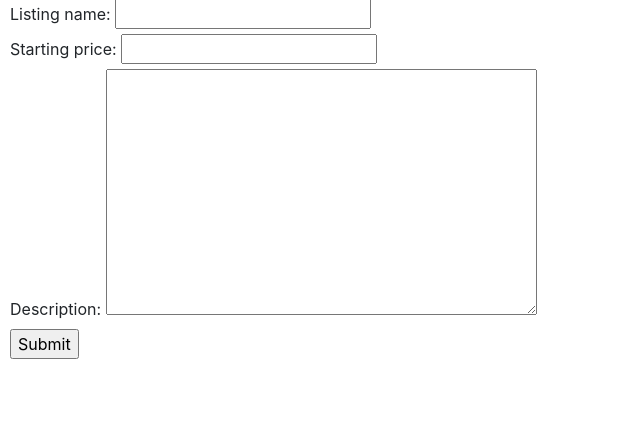
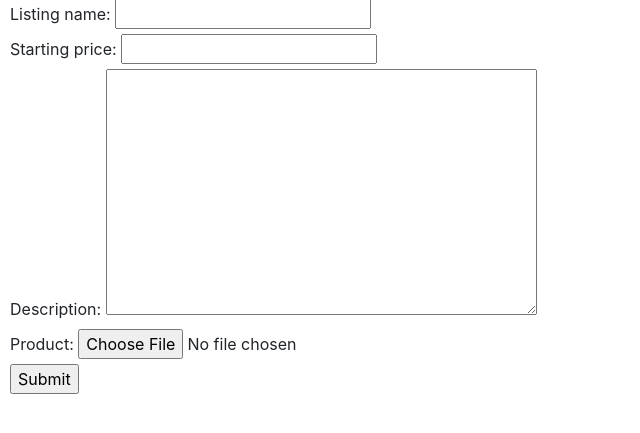
Before and after one commit to liampc/ComSci50, a Django app: page /listing/add_listing in a window 1280 px wide. Shown: the part 210-643 px from the top of the page, without its empty margins (0-640 px from the left). Run offline with Django 3.2, Linux system fonts and the light colour scheme; some libraries are stand-ins or nearby versions.

Commit message:
add working image upload

```diff
--- a/auctions/forms.py
+++ b/auctions/forms.py
@@ -5,3 +5,4 @@ class Add_listing(forms.Form):
     product = forms.CharField(label="Listing name" ,max_length=64)
     price = forms.DecimalField(label="Starting price", max_digits=12, decimal_places=2)
     description = forms.CharField(label="Description",widget=forms.Textarea)
+    product_image = forms.ImageField(label="Product")
--- a/auctions/models.py
+++ b/auctions/models.py
@@ -12,6 +12,7 @@ class Listing(models.Model):
     date_created = models.DateTimeField(auto_now_add=True)
     description = models.CharField(max_length=200, blank=True)
     lister = models.CharField(max_length=64)
+    product_image = models.ImageField(null=True, blank=True, upload_to="images/")
 
     def __str__(self):
         return f"{self.product} : ${self.price}"
--- a/auctions/templates/auctions/add_listing.html
+++ b/auctions/templates/auctions/add_listing.html
@@ -16,7 +16,7 @@
 
     {% endif %}
 
-    <form action="{% url 'add_listing' %}" method="post">
+    <form action="{% url 'add_listing' %}" method="POST" enctype="multipart/form-data">
         {% csrf_token %}
         {{form.product.label_tag}}
         {{form.product}}
@@ -27,6 +27,9 @@
         {{form.description.label_tag}}
         {{form.description}}
         <br>
+        {{form.product_image.label_tag}}
+        {{form.product_image}}
+        <br>
         {% if form %}
             <input type="submit" value="Submit">
         {% endif %}
--- a/auctions/templates/auctions/index.html
+++ b/auctions/templates/auctions/index.html
@@ -9,6 +9,9 @@
     {% for listing in listings %}
     <div>
         <h4>{{listing.product}}</h4>
+        {% if listing.product_image %}
+            <img src="{{listing.product_image.url}}" width="300px" height="200px">
+        {% endif %}
         <h5>Price: ${{listing.price}}</h5>
         <span>Date Created: {{listing.date_created}}</span>
     </div>
--- a/auctions/templates/auctions/listings.html
+++ b/auctions/templates/auctions/listings.html
@@ -6,6 +6,10 @@
     <h1>Auctions</h1>
 
     <h3>Listing: {{listing.product}}</h3>
+
+    {% if listing.product_image %}
+        <img src="{{listing.product_image.url}}">
+    {% endif %}
 
     {% if listing.description %}
         <p>{{listing.description}}
--- a/auctions/views.py
+++ b/auctions/views.py
@@ -87,13 +87,14 @@ def listings(request, product_id):
 
 def add_listing(request):
     if request.method == "POST":
-        form = Add_listing(request.POST)
+        form = Add_listing(request.POST, request.FILES)
         if form.is_valid():
             new = Listing()
             new.product = form.cleaned_data["product"]
             new.price = form.cleaned_data["price"]
             new.description = form.cleaned_data["description"]
             new.lister = request.user.id
+            new.product_image = form.cleaned_data["product_image"]
             new.save()
             return render(request, "auctions/add_listing.html", {
                 "message": "Your Listing has been added!"
--- a/commerce/settings.py
+++ b/commerce/settings.py
@@ -126,6 +126,6 @@ MEDIA_URL = '/media/'
 MEDIA_ROOT = os.path.join(BASE_DIR, 'media')
 
 # For Static files
-STATICFILES_DIR = os.path.join(
-    os.path.join(BASE_DIR, 'static')
+STATICFILES_DIRS = (
+    os.path.join(BASE_DIR, 'static'),
 )
--- a/commerce/urls.py
+++ b/commerce/urls.py
@@ -15,11 +15,12 @@ Including another URLconf
 """
 from django.contrib import admin
 from django.urls import include, path
+
 from django.conf import settings
 from django.conf.urls.static import static
 
 urlpatterns = [
     path("admin/", admin.site.urls),
-    path("", include("auctions.urls"))
+    path("", include("auctions.urls")),
 
-] + static(settings.MEDIA_URL, document_root=settings.MEDIA_ROOT)
+]+ static(settings.MEDIA_URL, document_root=settings.MEDIA_ROOT)
```
Also changed, not shown: auctions/migrations/0005_listing_product_image.py (added), db.sqlite3, media/images/cloak.jpeg (added), media/images/nimbus.jpeg (added), media/images/nimbus_iCRt4ka.jpeg (added).
